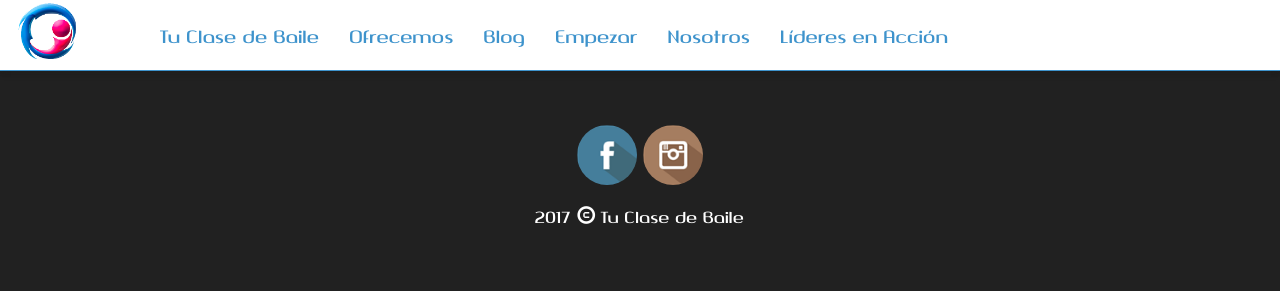
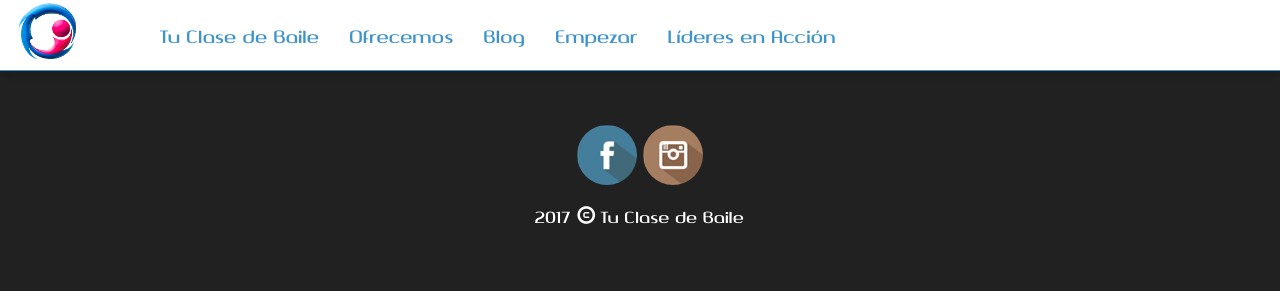
Before and after one commit to OswaldoRodriguez123/tuclasedebaile, a PHP site: page / in a window 1280 px wide. Shown: the top 300 px of the page. Run offline with PHP 8.4, Linux system fonts and the light colour scheme; some libraries are stand-ins or nearby versions.

Commit message:
Imagenes nuevas

```diff
--- a/index.php
+++ b/index.php
@@ -104,7 +104,7 @@
             <!-- <li><a href="http://app.easydancelatino.com/blog/tuclasedebaile"> <span style="color:#3E93CC; font-size:20px"> Blog</span></a></li> -->
             <li><a href="https://tuclasedebaile.wordpress.com"> <span style="color:#3E93CC; font-size:20px"> Blog</span></a></li>
             <li><a href="#/empezar" ng-class="getClass('/empezar')" > <span style="color:#3E93CC; font-size:20px"> Empezar</span></a></li>
-            <li><a href="#/nosotros" ng-class="getClass('/nosotros')" > <span style="color:#3E93CC; font-size:20px"> Nosotros</span></a></li>
+            <!-- <li><a href="#/nosotros" ng-class="getClass('/nosotros')" > <span style="color:#3E93CC; font-size:20px"> Nosotros</span></a></li> -->
             <li><a href="#/lideres-en-accion" ng-class="getClass('/lideres-en-accion')" > <span style="color:#3E93CC; font-size:20px"> Líderes en Acción</span></a></li>
             <!-- <li><a href="#/aliados" ng-class="getClass('/aliados')" > <span style="color:#3E93CC; font-size:20px"> Aliados</span></a></li> -->
           </ul>
```
Also changed, not shown: img/nosotros/andrea.jpg, img/nosotros/juan.jpg, img/nosotros/lewin.jpg (added), img/nosotros/robert.jpg.
